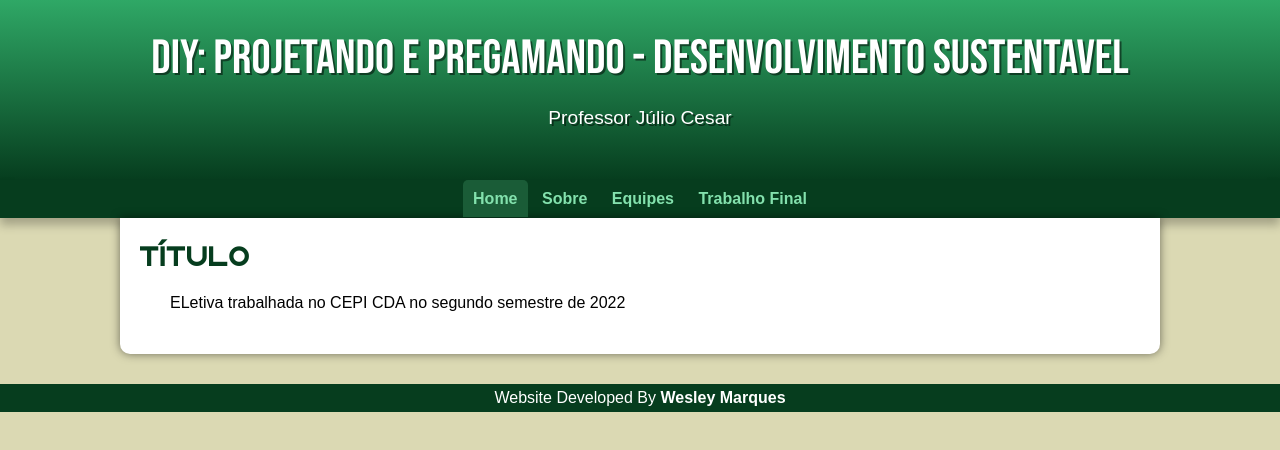
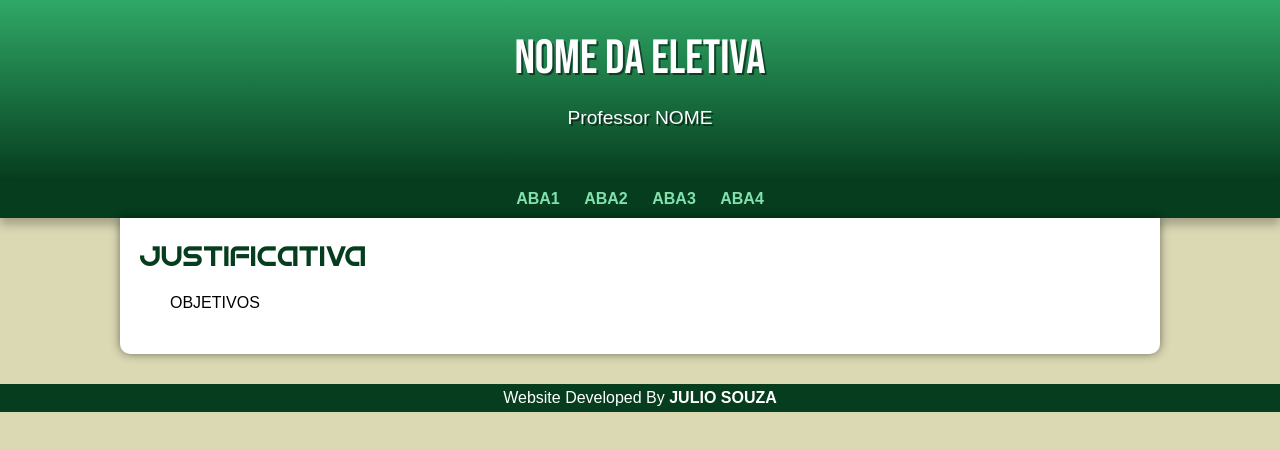
Before and after one commit to juliocesar-prof/MODELO, a plain HTML site: page index.html in a window 1280 px wide. Drawn offline with Linux system fonts and the light colour scheme; files that its build step writes are made by us from their sources; files whose address does not match are found by name.

Commit message:
Update index.html

```diff
--- a/index.html
+++ b/index.html
@@ -12,26 +12,26 @@
 </head>
 <body>
     <header>
-        <h1>DIY: PROJETANDO E PREGAMANDO - DESENVOLVIMENTO SUSTENTAVEL</h1>
-        <p>Professor Júlio Cesar</p>
+        <h1>NOME DA ELETIVA</h1>
+        <p>Professor NOME</p>
     </header>
     <nav>
-        <a href="#" id="home">Home</a>
-        <a href="#" id="Sobre">Sobre</a>
-        <a href="#" id="Equipes">Equipes</a>
-        <a href="#" id="Trabalho">Trabalho Final</a>
+        <a href="#" id="ABA1">ABA1</a>
+        <a href="#" id="ABA2">ABA2</a>
+        <a href="#" id="ABA3">ABA3</a>
+        <a href="#" id="ABA4">ABA4</a>
     </nav>
     <main>
         <article>
 
-            <h1>Título</h1>
-            <p> ELetiva trabalhada no CEPI CDA no segundo semestre de 2022
+            <h1>JUSTIFICATIVA</h1>
+            <p> OBJETIVOS
             </p>
 
                         </article>
     </main>
     <footer>
-        <p>Website Developed By <a href="https://www.instagram.com/weslleymk1/?hl=pt" target="_blank">Wesley Marques</a></p>
+        <p>Website Developed By <a href="https://www.threads.net/@julioborges.12" target="_blank">JULIO SOUZA</a></p>
     </footer>
 </body>
 </html>
```
